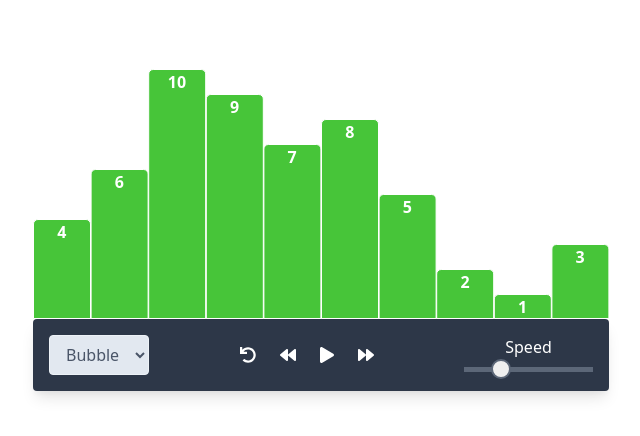
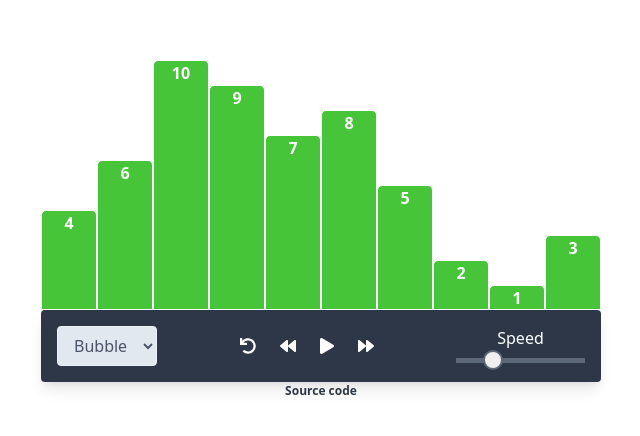
Before and after one commit to bengquist/alg-visualizer, a React (Create React App) app: page / in a window 1280 px wide. Shown: the part 170-606 px from the top of the page, without its empty margins (319-959 px from the left). Built offline with nearby package versions, Linux system fonts and the light colour scheme.

Commit message:
add source link

```diff
--- a/src/App.tsx
+++ b/src/App.tsx
@@ -56,8 +56,9 @@ function App() {
   };
 
   return (
-    <div className="min-h-screen flex justify-center items-center">
-      <div className="w-screen max-w-xl">
+    <>
+      <div className="min-h-screen flex flex-col justify-center items-center">
+        <div className="w-screen max-w-xl  px-2">
           <Graph ref={barRefs} bars={bars} />
           <OptionsBar
             isSorting={isSorting}
@@ -66,8 +67,18 @@ function App() {
             onSpeed={onSpeedHandler}
             onReset={onResetHandler}
           />
+          <div className="flex justify-center text-xs text-gray-800 font-bold">
+            <a
+              href="https://github.com/bengquist/alg-visualizer"
+              rel="noopener noreferrer"
+              target="_blank"
+            >
+              Source code
+            </a>
           </div>
         </div>
+      </div>
+    </>
   );
 }
 
```
Lines whose indentation alone changed are shown as unchanged.
